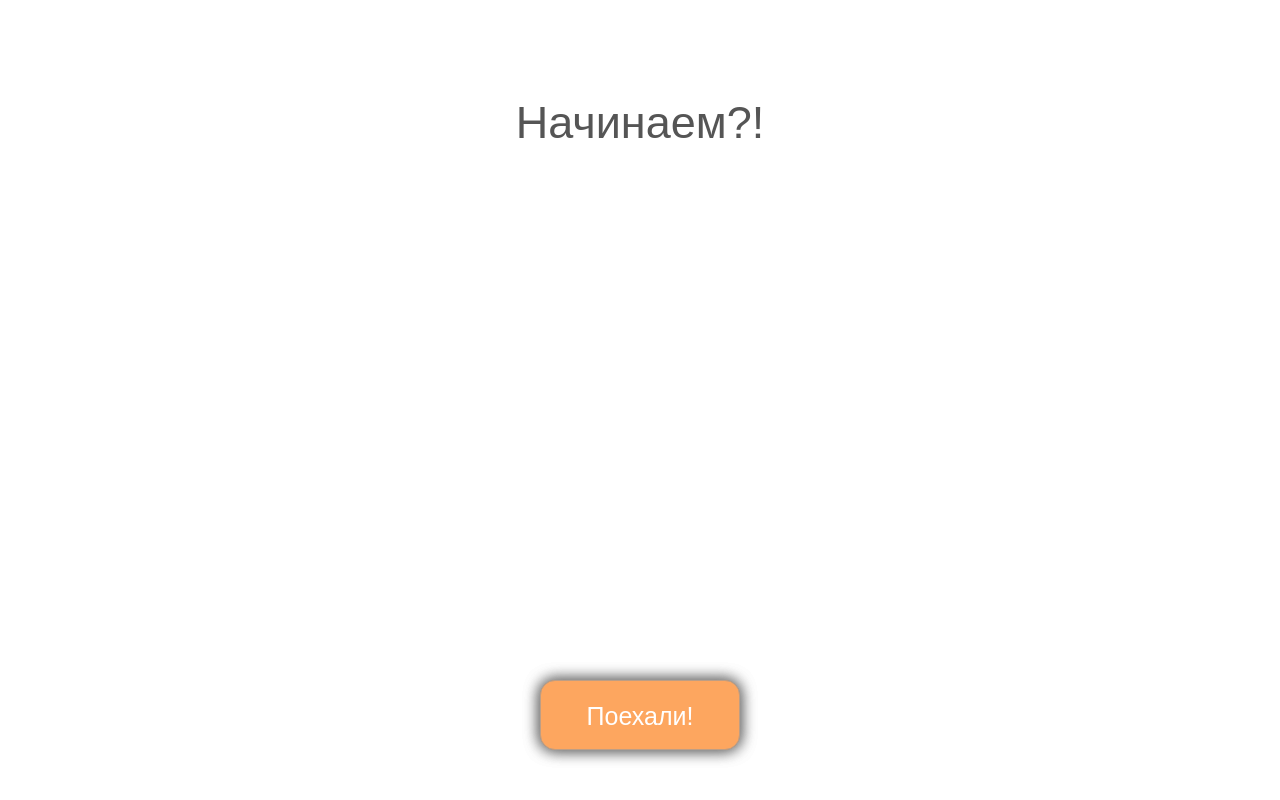
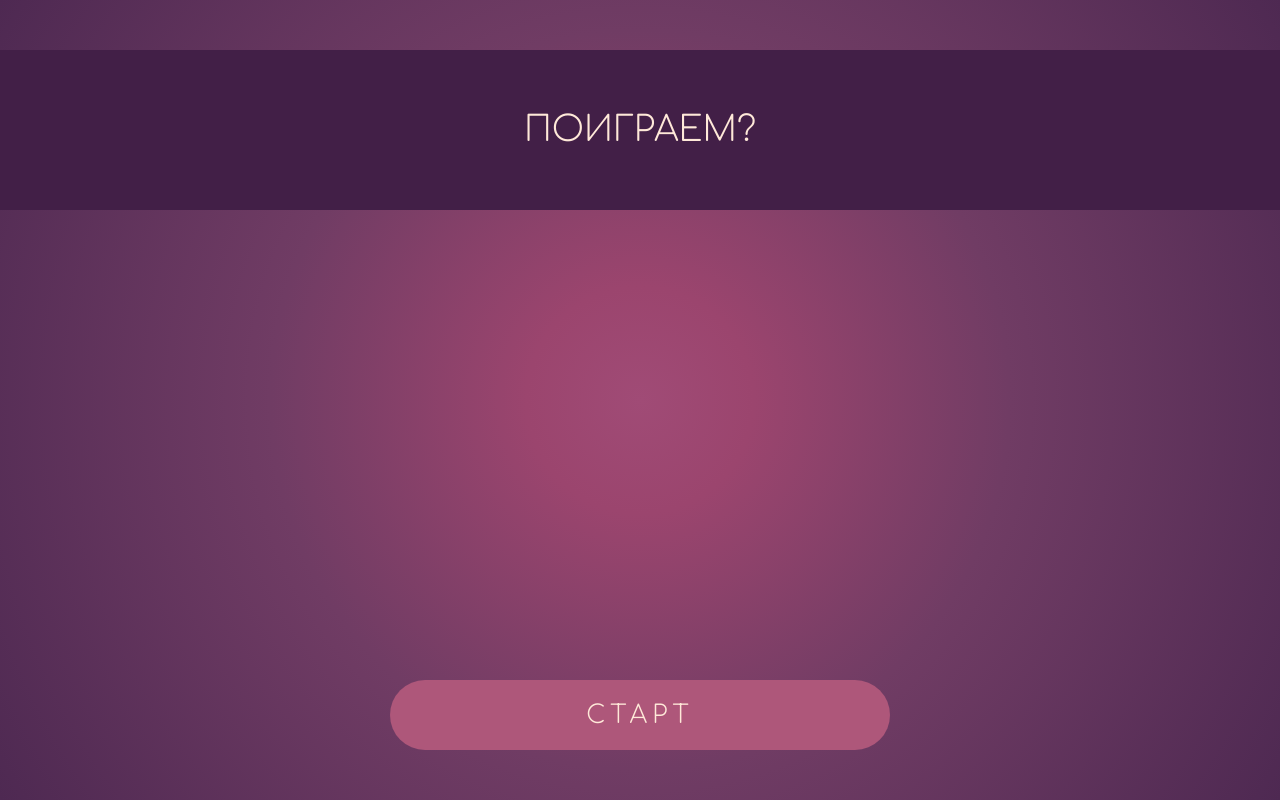
Before and after one commit to GapeevAleksey/gapeevaleksey.github.io, a plain HTML site: page index.html in a window 1280 px wide. Drawn offline with Linux system fonts and the light colour scheme.

Commit message:
disign WORDS

```diff
--- a/css/style.css
+++ b/css/style.css
@@ -1,3 +1,5 @@
+@import url('https://fonts.googleapis.com/css2?family=Comfortaa:wght@300&display=swap');
+
 * {
   padding: 0;
   margin: 0;
@@ -74,7 +76,7 @@ h6 {
 }
 
 body {
-  font-family: Arial, Helvetica, sans-serif;
+  font-family: 'Comfortaa', cursive;
   color: #555;
 }
 
@@ -85,6 +87,14 @@ body {
 }
 
 .wrapper {
+  background: rgb(160, 75, 118);
+  background: radial-gradient(
+    circle,
+    rgba(160, 75, 118, 1) 0%,
+    rgba(155, 69, 110, 1) 15%,
+    rgba(112, 60, 100, 1) 49%,
+    rgba(78, 41, 82, 1) 100%
+  );
   position: relative;
   height: 100%;
   overflow: hidden;
@@ -97,23 +107,40 @@ body {
 }
 
 .output-word {
-  font-size: 45px;
-  margin: 100px auto 60px;
+  padding: 0 50px;
+  margin: 50px 0 70px;
+  background-color: rgb(66, 31, 71);
+}
+
+.output-word__item {
+  font-size: 35px;
+  line-height: 60px;
+  max-width: 500px;
+  margin: 50px auto;
+  padding: 20px auto;
+  color: rgb(255, 233, 217);
+  text-transform: uppercase;
 }
 
 .timer {
   position: relative;
-  margin: 50px auto;
+  margin: 0 auto;
   width: 100%;
   height: 100%;
 }
 .timer__text {
+  height: 200px;
+  width: 200px;
+  line-height: 200px;
+  border-radius: 50%;
+  background-color: rgb(245, 245, 245, 1);
   position: absolute;
   top: 50%;
   left: 50%;
   transform: translate(-50%, -50%);
-  font-size: 30px;
-  color: rgb(207, 207, 207);
+  font-size: 70px;
+  color: rgb(174, 87, 122);
+  box-shadow: 0px 0px 55px rgb(46, 46, 46);
 }
 
 .db-words {
@@ -122,31 +149,46 @@ body {
 }
 
 .button-next {
-  padding: 0 20px;
-  width: 200px;
+  width: 100%;
   height: 70px;
   margin: 0 auto 50px;
-  font-size: 25px;
-  line-height: 70px;
-  border: 1px solid rgb(190, 158, 132);
-  background-color: rgb(253, 166, 95);
-  border-radius: 15px;
-  color: #fff;
-  box-shadow: 0px 0px 15px rgb(110, 110, 110);
+  padding: 0 50px;
 }
-.button-start {
-  padding: 0 20px;
-  width: 200px;
-  height: 70px;
+
+.button-next__item {
   margin: 0 auto;
   font-size: 25px;
   line-height: 70px;
-  border: 1px solid rgb(190, 158, 132);
-  background-color: rgb(253, 166, 95);
-  border-radius: 15px;
-  color: #fff;
+  max-width: 500px;
+  /* border: 0px solid rgb(190, 158, 132); */
+  background-color: rgb(174, 87, 122);
+  border-radius: 35px;
+  letter-spacing: 5px;
+  color: rgb(255, 233, 217);
+  text-transform: uppercase;
+  transform: translate(0, 0);
+  /* box-shadow: 0px 0px 15px rgb(110, 110, 110); */
+}
+
+.button-start {
+  width: 100%;
+  height: 70px;
+  padding: 0 50px;
+}
+
+.button-start__item {
+  margin: 0 auto;
+  font-size: 25px;
+  line-height: 70px;
+  max-width: 500px;
+  /* border: 0px solid rgb(190, 158, 132); */
+  background-color: rgb(174, 87, 122);
+  border-radius: 35px;
+  letter-spacing: 5px;
+  color: rgb(255, 233, 217);
+  text-transform: uppercase;
   transform: translate(0, 100%);
-  box-shadow: 0px 0px 15px rgb(110, 110, 110);
+  /* box-shadow: 0px 0px 15px rgb(110, 110, 110); */
 }
 
 .timeout {
--- a/index.html
+++ b/index.html
@@ -10,15 +10,21 @@
 
   <body>
     <div class="wrapper">
-      <div class="output-word">Начинаем?!</div>
+      <div class="output-word">
+        <div class="output-word__item">поиграем?</div>
+      </div>
       <div class="timer">
         <div class="timer__text hidden-element"></div>
       </div>
-      <div class="button-start">Поехали!</div>
-      <div class="button-next">Дальше</div>
+      <div class="button-start">
+        <div class="button-start__item">старт</div>
+      </div>
+      <div class="button-next">
+        <div class="button-next__item hidden-element">дальше</div>
+      </div>
       <div class="timeout hidden-element">
-        <div class="timeout__text">Время закончилось</div>
-        <div class="timeout__button">Повторить</div>
+        <div class="timeout__text">время закончилось</div>
+        <div class="timeout__button">повторить</div>
       </div>
       <!-- ------- DB_words-----------    -->
       <section class="db-words">
--- a/js/script.js
+++ b/js/script.js
@@ -1,6 +1,6 @@
-let outputWord = document.querySelector('.output-word'),
-  buttonNext = document.querySelector('.button-next'),
-  buttonStart = document.querySelector('.button-start'),
+let outputWord = document.querySelector('.output-word__item'),
+  buttonNext = document.querySelector('.button-next__item'),
+  buttonStart = document.querySelector('.button-start__item'),
   timeout = document.querySelector('.timeout'),
   timeoutButton = document.querySelector('.timeout__button'),
   timer = document.querySelector('.timer__text'),
@@ -18,6 +18,7 @@ for (let i = 1; i <= dbWordsBlockCount; i++) {
 // ---------- Обработка кнопок ------------------------------------------------------------
 
 buttonStart.addEventListener('click', function () {
+  buttonNext.classList.toggle('hidden-element');
   buttonStart.classList.toggle('hidden-element');
   timer.classList.toggle('hidden-element');
   outputWord.textContent = dbWordsResult[randomWord(dbWordsResult.length)];
@@ -25,7 +26,7 @@ buttonStart.addEventListener('click', function () {
     timeout.classList.toggle('hidden-element');
     timer.classList.toggle('hidden-element');
   }, 7000);
-  getTimer(7);
+  getTimer(120);
 });
 
 buttonNext.addEventListener('click', function () {
@@ -40,7 +41,7 @@ timeoutButton.addEventListener('click', function () {
     timeout.classList.toggle('hidden-element');
     timer.classList.toggle('hidden-element');
   }, 7000);
-  getTimer(7);
+  getTimer(120);
 });
 
 // ------- Вывод логов в консоль ---------
```
Also changed, not shown: _source/b8942262794127.5a9c2e53624c9.jpg (added).
